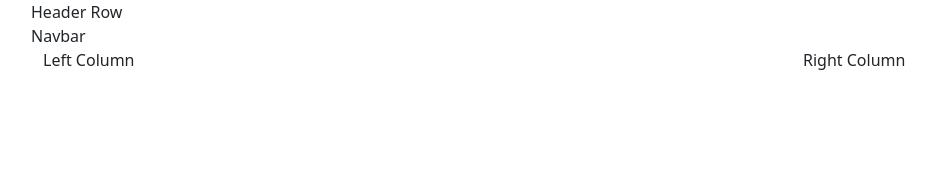
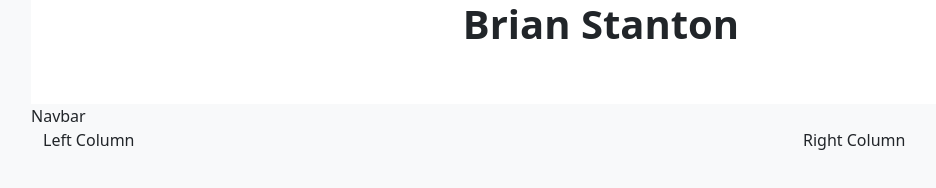
Before and after one commit to bstanton773/kekambas-96_bootstrap_portfolio, a plain HTML site: page index.html in a window 1280 px wide. Shown: the whole page, without its empty margins (39-975 px from the left). Drawn offline with nearby package versions, Linux system fonts and the light colour scheme.

Commit message:
Header Row finished

```diff
--- a/index.html
+++ b/index.html
@@ -7,13 +7,15 @@
     <title>Bootstrap Portfolio</title>
     <link rel="stylesheet" href="https://cdn.jsdelivr.net/npm/bootstrap@5.2.0-beta1/dist/css/bootstrap.min.css">
 </head>
-<body>
+<body class="bg-light">
     <!-- Container where all content will live -->
     <div class="container">
 
         <!-- Row 1 - Header Row -->
-        <div class="row">
-            Header Row
+        <div class="row bg-white pb-5">
+            <div class="col">
+                <h1 class="text-center fw-bold">Brian Stanton</h1>
+            </div>
         </div>
 
         <!-- Row 2 - Navbar -->
```
